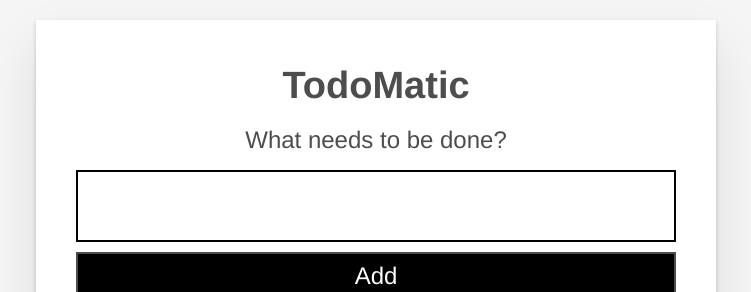
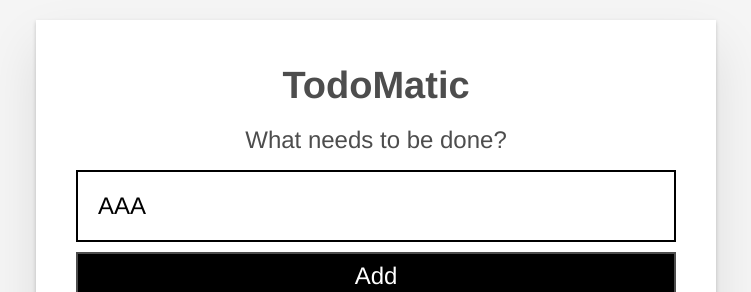
Before and after one commit to dengeist/moz-todo-react, a React (Create React App) app: page / in a window 1280 px wide. Shown: the top 292 px of the page, without its empty margins (264-1015 px from the left). Built offline with nearby package versions, Linux system fonts and the light colour scheme.

Commit message:
Bind name to input

```diff
--- a/src/components/Form.js
+++ b/src/components/Form.js
@@ -1,7 +1,7 @@
 import React, { useState } from "react";
 
 function Form(props) {
-  const [name, updateName] = useState("");
+  const [name, updateName] = useState("AAA");
 
   function handleChange(e) {
     updateName(e.target.value);
```
